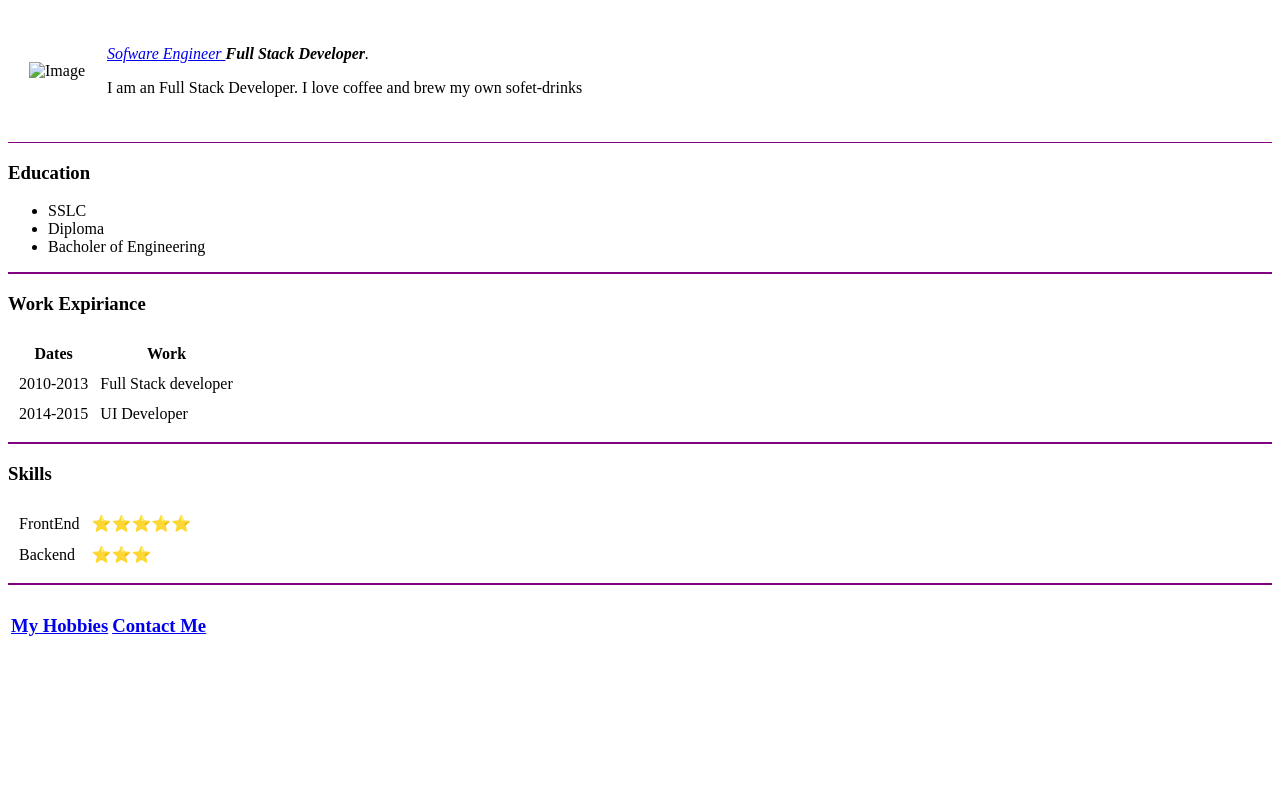
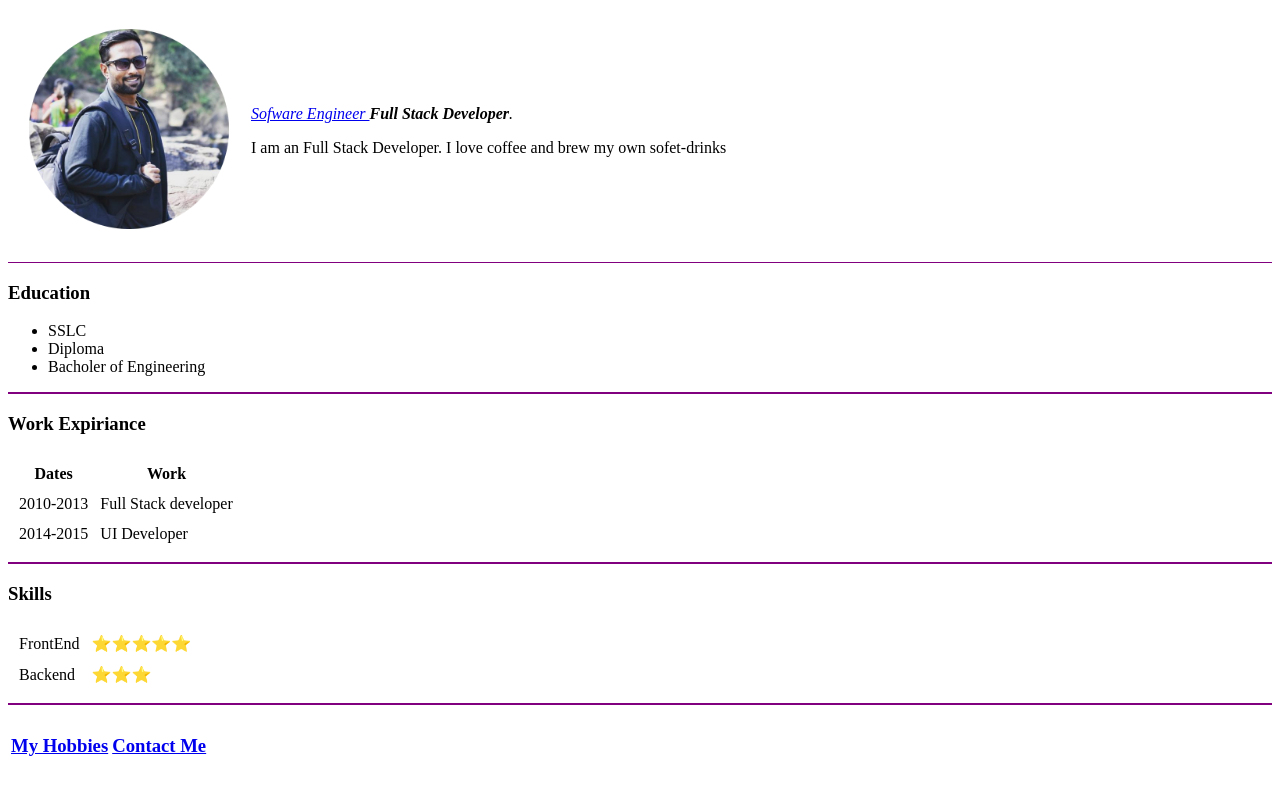
Before and after one commit to goussy/cv, a plain HTML site: page index.html in a window 1280 px wide. Drawn offline with Linux system fonts and the light colour scheme.

Commit message:
Update index.html

```diff
--- a/index.html
+++ b/index.html
@@ -7,7 +7,7 @@
 <body>
     <table cellspacing="20">
         <tr>
-            <td><img src="images/mypic-modified.png" alt="Image" height="200" width="200"></td>
+            <td><img src="mypic-modified.png" alt="Image" height="200" width="200"></td>
             <td><p><em><a href="https://www.coursera.org/articles/software-engineer">Sofware Engineer </a><strong>Full Stack Developer</strong>.</em></p>
                 <p>I am an Full Stack Developer. I love coffee and brew my own sofet-drinks</p></td>
         </tr>
```
